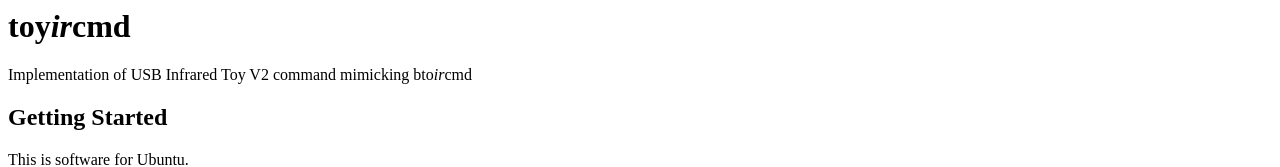
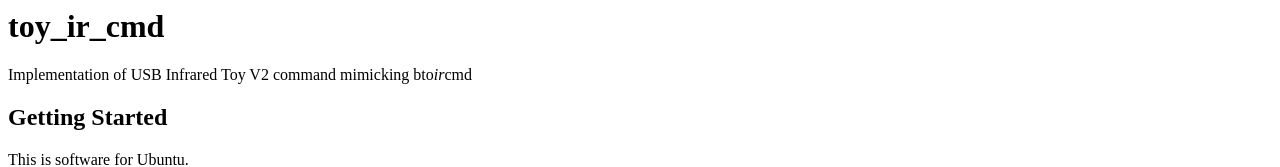
Before and after one commit to saitou155/toy_ir_cmd, a plain HTML site: page docs/index.html in a window 1280 px wide. Shown: the top 167 px of the page. Drawn offline with Linux system fonts and the light colour scheme.

Commit message:
modify index.html

```diff
--- a/docs/index.html
+++ b/docs/index.html
@@ -3,7 +3,7 @@
 <meta name="google-site-verification" content="FTntA4SsFrDFcHtthSLofqakDDJpZLLCVpiYY9mbpS4" />
 </head>
 <body>
-<h1>toy<em>ir</em>cmd</h1>
+<h1>toy_ir_cmd</h1>
 
 <p>Implementation of USB Infrared Toy V2 command mimicking bto<em>ir</em>cmd</p>
 
```
